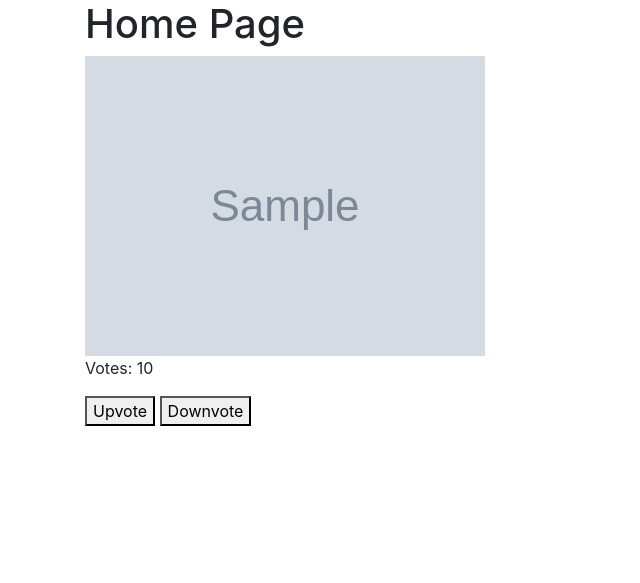
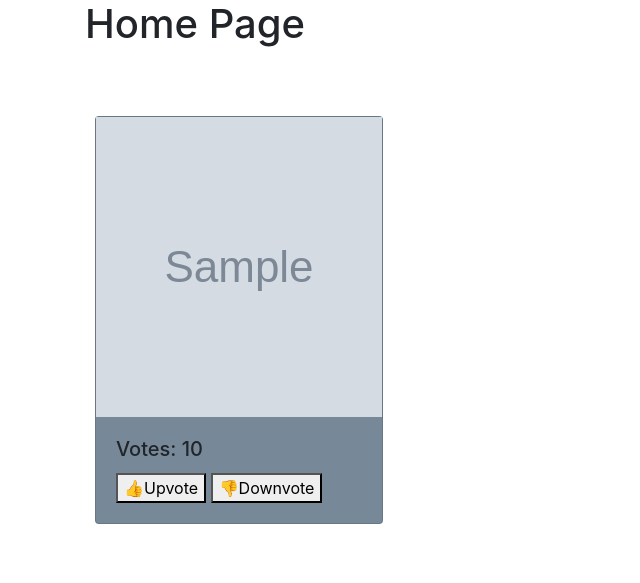
Before and after one commit to ericv105/web-app-project, a Flask app: template website/templates/home.html in a window 1280 px wide. Shown: the part 56-639 px from the top of the page, without its empty margins (0-640 px from the left). Run offline with Flask 2, Linux system fonts and the light colour scheme; the template is opened without the code that fills it: most values are stand-ins (such as "Sample title", 1, 10 or a date in 2020); grey boxes marked "Sample" are stand-in pictures; parts of the project's set-up code (start-up, migrations or seed data) failed here and were passed over; some libraries are stand-ins or nearby versions.

Commit message:
css added to home.html

```diff
--- a/website/templates/home.html
+++ b/website/templates/home.html
@@ -36,11 +36,17 @@
 </script>
 
 <h1>Home Page</h1>
+
+<div class="flexbox" style="display: grid; grid-template-columns: 1fr 1fr 1fr; padding: 10px;">
     {% for upload in uploads %}
-        <img id="{{ upload.filename }}" src="{{ upload.file_path }}">
-        <p id="{{ upload.filename }}_votes">Votes: {{ upload.votes }}</p>
-        <button onclick="sendUpVote('{{ upload.filename }}')">Upvote</button>
-        <button onclick="sendDownVote('{{ upload.filename }}')">Downvote</button>
-        <br>
+        <div class="card" style="width: 18rem; justify-content: center; margin: 50px 0px; background: lightslategray;">
+            <img class="image" id="{{ upload.filename }}" src="{{ upload.file_path }}" style="height: 300px; overflow: hidden; object-fit: cover;">
+            <div class="card-body">
+                <h5 class="card-title" id="{{ upload.filename }}_votes">Votes: {{ upload.votes }}</h5>
+                <button onclick="sendUpVote('{{ upload.filename }}')">👍Upvote</button>
+                <button onclick="sendDownVote('{{ upload.filename }}')">👎Downvote</button>
+            </div>
+        </div>
     {% endfor %}
+</div>
 {% endblock %}
```
